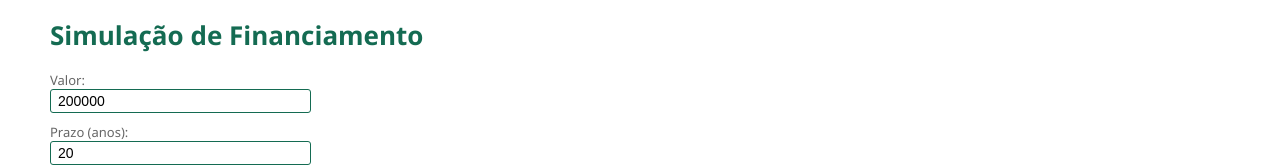
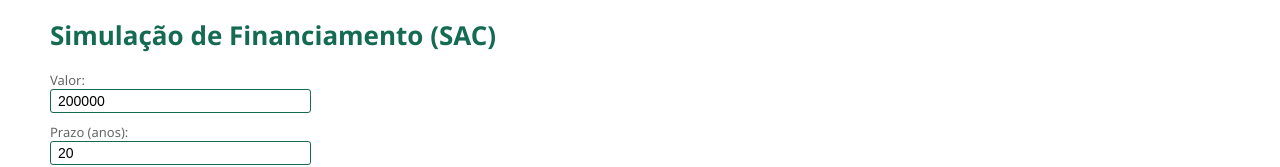
Before and after one commit to betogzo/simulacao-sac, a plain HTML site: page index.html in a window 1280 px wide. Shown: the top 167 px of the page. Drawn offline with Linux system fonts and the light colour scheme.

Commit message:
Alteração de título H1

```diff
--- a/index.html
+++ b/index.html
@@ -9,7 +9,7 @@
 </head>
 <body>
     <div class="simulacao">
-        <h1>Simulação de Financiamento</h1>
+        <h1>Simulação de Financiamento (SAC)</h1>
         <form class="form-sim">
             <label for="valor-sim">Valor:</label>
             <input type="number" name="valor-sim" id="valor-sim" value="200000" min="1" required>
```
